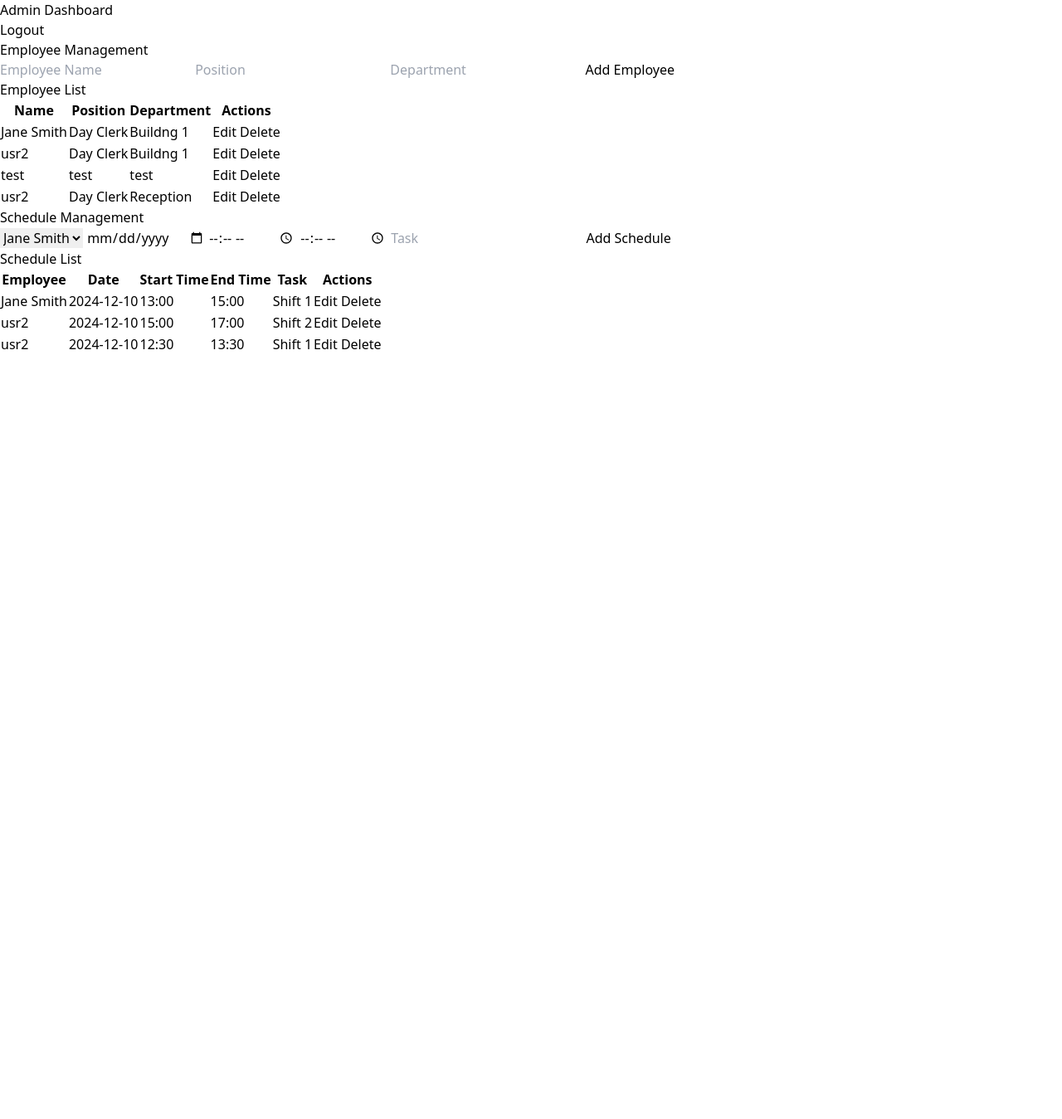
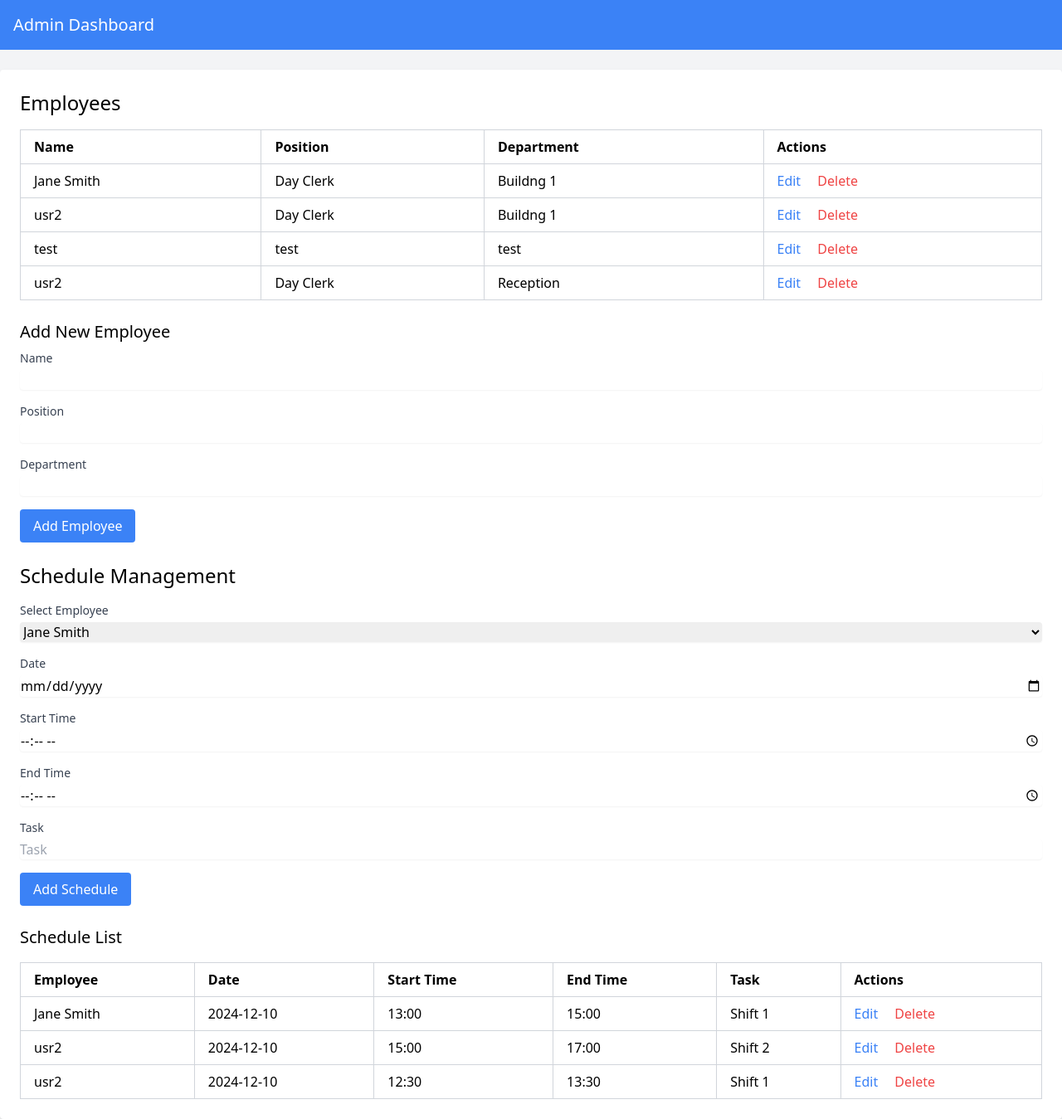
Before and after one commit to EzanaFekadu/Schedge, a Flask app: page /admin in a window 1280 px wide. Shown: the whole page at 83% size. Before the commit the page ends 421 px from the top, so only its background shows below. Run offline with Flask 3, Linux system fonts and the light colour scheme; a user stored in the database is signed in; data comes from the database, SQL or seed files in the repository; both versions use the stored data as it was after the commit; some libraries are stand-ins or nearby versions.

Commit message:
demo ready

```diff
--- a/app.py
+++ b/app.py
@@ -129,14 +129,22 @@ def admin_dashboard():
         return redirect(url_for('login'))
 
     with get_db_connection() as conn:
-        employees = conn.execute('SELECT * FROM employees').fetchall()
+        employees = conn.execute('SELECT * FROM employees').fetchall()  # Get employees from the database
         schedules = conn.execute('''
             SELECT schedules.id, employees.name, schedules.date, schedules.start_time, schedules.end_time, schedules.task
             FROM schedules
             JOIN employees ON schedules.employee_id = employees.id
-        ''').fetchall()
+        ''').fetchall()  # Get schedules with employee names
 
     return render_template('admin_dashboard.html', employees=employees, schedules=schedules)
+
+@app.route('/api/get_employees', methods=['GET'])
+def api_get_employees():
+    with get_db_connection() as conn:
+        employees = conn.execute('SELECT * FROM employees').fetchall()  # Query the database to get employees
+        employees_list = [{'id': emp['id'], 'name': emp['name'], 'position': emp['position'], 'department': emp['department']} for emp in employees]
+
+    return jsonify({'employees': employees_list})
 
 @app.route('/employee')
 def employee_dashboard():
@@ -275,6 +283,17 @@ def swap_shift():
     target_shift_id = request.form['target_shift_id']
 
     with get_db_connection() as conn:
+        # Fetch details of both shifts
+        requested_shift = conn.execute('SELECT * FROM schedules WHERE id = ?', (requested_shift_id,)).fetchone()
+        target_shift = conn.execute('SELECT * FROM schedules WHERE id = ?', (target_shift_id,)).fetchone()
+
+        # Check for overlapping times
+        if (requested_shift and target_shift and
+                requested_shift['start_time'] < target_shift['end_time'] and
+                requested_shift['end_time'] > target_shift['start_time']):
+            return jsonify({'error': 'Shifts overlap and cannot be swapped.'}), 400
+
+        # Proceed with inserting the swap request
         conn.execute('''
             INSERT INTO shift_swaps (requester_id, requested_shift_id, target_shift_id, status)
             VALUES (?, ?, ?, 'pending')
--- a/templates/admin_dashboard.html
+++ b/templates/admin_dashboard.html
@@ -5,97 +5,116 @@
     <meta name="viewport" content="width=device-width, initial-scale=1.0">
     <title>Admin Dashboard</title>
     <link href="https://cdn.jsdelivr.net/npm/tailwindcss@2.2.19/dist/tailwind.min.css" rel="stylesheet">
+    <script src="https://cdn.jsdelivr.net/npm/alpinejs@3.12.0/dist/cdn.min.js" defer></script>
 </head>
-<body>
-    <header>
-        <h1>Admin Dashboard</h1>
-        <nav>
-            <a href="{{ url_for('logout') }}">Logout</a>
+<body class="bg-gray-100">
+
+    <!-- Navbar -->
+    <nav class="bg-blue-500 p-4 text-white">
+        <div class="container mx-auto">
+            <h1 class="text-xl">Admin Dashboard</h1>
+        </div>
     </nav>
-    </header>
 
-    <div class="container">
-        <!-- Employee Management -->
-        <h2>Employee Management</h2>
-        <form action="{{ url_for('add_employee') }}" method="POST">
-            <input type="text" name="name" placeholder="Employee Name" required>
-            <input type="text" name="position" placeholder="Position" required>
-            <input type="text" name="department" placeholder="Department" required>
-            <button type="submit">Add Employee</button>
+    <!-- Flash Messages -->
+    <div class="container mx-auto mt-4">
+        {% with messages = get_flashed_messages(with_categories=true) %}
+            {% if messages %}
+                <ul>
+                    {% for category, message in messages %}
+                        <li class="p-2 mb-2 rounded bg-{{ 'green' if category == 'success' else 'red' }}-500 text-white">
+                            {{ message }}
+                        </li>
+                    {% endfor %}
+                </ul>
+            {% endif %}
+        {% endwith %}
+    </div>
+
+    <!-- Content Section -->
+    <div class="container mx-auto mt-6 bg-white p-6 shadow rounded">
+        <h2 class="text-2xl mb-4">Employees</h2>
+
+        <!-- Employee Table -->
+        <table id="employeeTable" class="table-auto w-full text-left border-collapse border border-gray-200"></table>
+
+        <!-- Add Employee Form -->
+        <div class="mt-6">
+            <h3 class="text-xl mb-2">Add New Employee</h3>
+            <form action="{{ url_for('add_employee') }}" method="POST" class="space-y-4">
+                <div>
+                    <label for="name" class="block text-sm font-medium text-gray-700">Name</label>
+                    <input type="text" id="name" name="name" required class="mt-1 block w-full rounded border-gray-300 shadow-sm">
+                </div>
+                <div>
+                    <label for="position" class="block text-sm font-medium text-gray-700">Position</label>
+                    <input type="text" id="position" name="position" required class="mt-1 block w-full rounded border-gray-300 shadow-sm">
+                </div>
+                <div>
+                    <label for="department" class="block text-sm font-medium text-gray-700">Department</label>
+                    <input type="text" id="department" name="department" required class="mt-1 block w-full rounded border-gray-300 shadow-sm">
+                </div>
+                <button type="submit" class="bg-blue-500 text-white px-4 py-2 rounded">Add Employee</button>
             </form>
-
-        <h3>Employee List</h3>
-        <table>
-            <thead>
-                <tr>
-                    <th>Name</th>
-                    <th>Position</th>
-                    <th>Department</th>
-                    <th>Actions</th>
-                </tr>
-            </thead>
-            <tbody>
-                {% for employee in employees %}
-                <tr>
-                    <td>{{ employee.name }}</td>
-                    <td>{{ employee.position }}</td>
-                    <td>{{ employee.department }}</td>
-                    <td>
-                        <!-- Edit Employee Link -->
-                        <a href="{{ url_for('edit_employee', employee_id=employee.id) }}">Edit</a>
-
-                        <!-- Delete Employee Form -->
-                        <form action="{{ url_for('delete_employee', employee_id=employee.id) }}" method="POST" style="display:inline;">
-                            <button type="submit" onclick="return confirm('Are you sure you want to delete this employee?')">Delete</button>
-                        </form>
-                    </td>
-                </tr>
-                {% endfor %}
-            </tbody>
-        </table>
+        </div>
 
         <!-- Schedule Management -->
-        <h2>Schedule Management</h2>
-        <form action="{{ url_for('add_schedule') }}" method="POST">
-            <select name="employee_id" required>
+        <h2 class="text-2xl mb-4 mt-6">Schedule Management</h2>
+        <form action="{{ url_for('add_schedule') }}" method="POST" class="space-y-4">
+            <div>
+                <label for="employee_id" class="block text-sm font-medium text-gray-700">Select Employee</label>
+                <select name="employee_id" id="employee_id" required class="mt-1 block w-full rounded border-gray-300 shadow-sm">
                     {% for employee in employees %}
                     <option value="{{ employee.id }}">{{ employee.name }}</option>
                     {% endfor %}
                 </select>
-            <input type="date" name="date" required>
-            <input type="time" name="start_time" required>
-            <input type="time" name="end_time" required>
-            <input type="text" name="task" placeholder="Task" required>
-            <button type="submit">Add Schedule</button>
+            </div>
+            <div>
+                <label for="date" class="block text-sm font-medium text-gray-700">Date</label>
+                <input type="date" name="date" required class="mt-1 block w-full rounded border-gray-300 shadow-sm">
+            </div>
+            <div>
+                <label for="start_time" class="block text-sm font-medium text-gray-700">Start Time</label>
+                <input type="time" name="start_time" required class="mt-1 block w-full rounded border-gray-300 shadow-sm">
+            </div>
+            <div>
+                <label for="end_time" class="block text-sm font-medium text-gray-700">End Time</label>
+                <input type="time" name="end_time" required class="mt-1 block w-full rounded border-gray-300 shadow-sm">
+            </div>
+            <div>
+                <label for="task" class="block text-sm font-medium text-gray-700">Task</label>
+                <input type="text" name="task" placeholder="Task" required class="mt-1 block w-full rounded border-gray-300 shadow-sm">
+            </div>
+            <button type="submit" class="bg-blue-500 text-white px-4 py-2 rounded">Add Schedule</button>
         </form>
 
-        <h3>Schedule List</h3>
-        <table>
+        <h3 class="text-xl mt-6 mb-4">Schedule List</h3>
+        <table class="table-auto w-full text-left border-collapse border border-gray-200">
             <thead>
                 <tr>
-                    <th>Employee</th>
-                    <th>Date</th>
-                    <th>Start Time</th>
-                    <th>End Time</th>
-                    <th>Task</th>
-                    <th>Actions</th>
+                    <th class="border border-gray-300 px-4 py-2">Employee</th>
+                    <th class="border border-gray-300 px-4 py-2">Date</th>
+                    <th class="border border-gray-300 px-4 py-2">Start Time</th>
+                    <th class="border border-gray-300 px-4 py-2">End Time</th>
+                    <th class="border border-gray-300 px-4 py-2">Task</th>
+                    <th class="border border-gray-300 px-4 py-2">Actions</th>
                 </tr>
             </thead>
             <tbody>
                 {% for schedule in schedules %}
                 <tr>
-                    <td>{{ schedule.name }}</td>
-                    <td>{{ schedule.date }}</td>
-                    <td>{{ schedule.start_time }}</td>
-                    <td>{{ schedule.end_time }}</td>
-                    <td>{{ schedule.task }}</td>
-                    <td>
+                    <td class="border border-gray-300 px-4 py-2">{{ schedule.name }}</td>
+                    <td class="border border-gray-300 px-4 py-2">{{ schedule.date }}</td>
+                    <td class="border border-gray-300 px-4 py-2">{{ schedule.start_time }}</td>
+                    <td class="border border-gray-300 px-4 py-2">{{ schedule.end_time }}</td>
+                    <td class="border border-gray-300 px-4 py-2">{{ schedule.task }}</td>
+                    <td class="border border-gray-300 px-4 py-2">
                         <!-- Edit Schedule Link -->
-                        <a href="{{ url_for('edit_schedule', schedule_id=schedule.id) }}">Edit</a>
+                        <a href="{{ url_for('edit_schedule', schedule_id=schedule.id) }}" class="text-blue-500">Edit</a>
 
                         <!-- Delete Schedule Form -->
                         <form action="{{ url_for('delete_schedule', schedule_id=schedule.id) }}" method="POST" style="display:inline;">
-                            <button type="submit" onclick="return confirm('Are you sure you want to delete this schedule?')">Delete</button>
+                            <button type="submit" class="text-red-500 ml-4" onclick="return confirm('Are you sure you want to delete this schedule?')">Delete</button>
                         </form>
                     </td>
                 </tr>
@@ -103,5 +122,73 @@
             </tbody>
         </table>
     </div>
+
+    <!-- Confirmation Modal -->
+    <div id="confirmationModal" class="hidden fixed inset-0 bg-gray-600 bg-opacity-50 flex items-center justify-center">
+        <div class="bg-white p-4 rounded shadow">
+            <p id="confirmationText">Are you sure you want to delete this item?</p>
+            <div class="flex justify-end space-x-2 mt-4">
+                <button id="confirmButton" class="bg-red-500 text-white px-4 py-2 rounded">Yes</button>
+                <button id="cancelButton" class="bg-gray-300 text-black px-4 py-2 rounded">Cancel</button>
+            </div>
+        </div>
+    </div>
+
+    <!-- Scripts -->
+    <script>
+        // Load Employee Table
+        async function loadEmployeeTable() {
+            const response = await fetch('/api/get_employees');
+            const data = await response.json();
+
+            const table = document.getElementById('employeeTable');
+            table.innerHTML = `
+                <thead>
+                    <tr>
+                        <th class="border border-gray-300 px-4 py-2">Name</th>
+                        <th class="border border-gray-300 px-4 py-2">Position</th>
+                        <th class="border border-gray-300 px-4 py-2">Department</th>
+                        <th class="border border-gray-300 px-4 py-2">Actions</th>
+                    </tr>
+                </thead>
+                <tbody>
+                    ${data.employees.map(employee => `
+                        <tr>
+                            <td class="border border-gray-300 px-4 py-2">${employee.name}</td>
+                            <td class="border border-gray-300 px-4 py-2">${employee.position}</td>
+                            <td class="border border-gray-300 px-4 py-2">${employee.department}</td>
+                            <td class="border border-gray-300 px-4 py-2">
+                                <a href="/edit_employee/${employee.id}" class="text-blue-500">Edit</a>
+                                <button onclick="deleteEmployee(${employee.id})" class="text-red-500 ml-4">Delete</button>
+                            </td>
+                        </tr>
+                    `).join('')}
+                </tbody>
+            `;
+        }
+
+
+        // Delete Employee
+        async function deleteEmployee(employeeId) {
+            const modal = document.getElementById('confirmationModal');
+            const confirmButton = document.getElementById('confirmButton');
+            const cancelButton = document.getElementById('cancelButton');
+
+            modal.classList.remove('hidden');
+
+            confirmButton.onclick = async function () {
+                modal.classList.add('hidden');
+                const response = await fetch(`/delete_employee/${employeeId}`, { method: 'POST' });
+                if (response.ok) loadEmployeeTable();
+            };
+
+            cancelButton.onclick = function () {
+                modal.classList.add('hidden');
+            };
+        }
+
+        document.addEventListener('DOMContentLoaded', loadEmployeeTable);
+    </script>
+
 </body>
 </html>
```
Also changed, not shown: schedules.db. Lines whose indentation alone changed are shown as unchanged.
